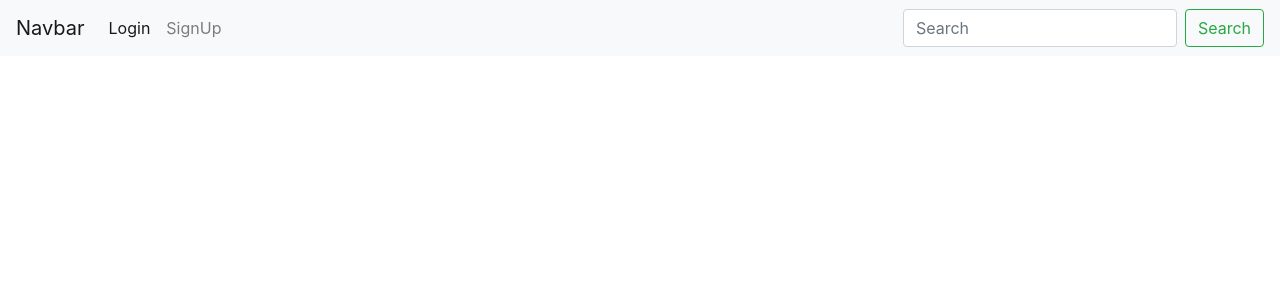
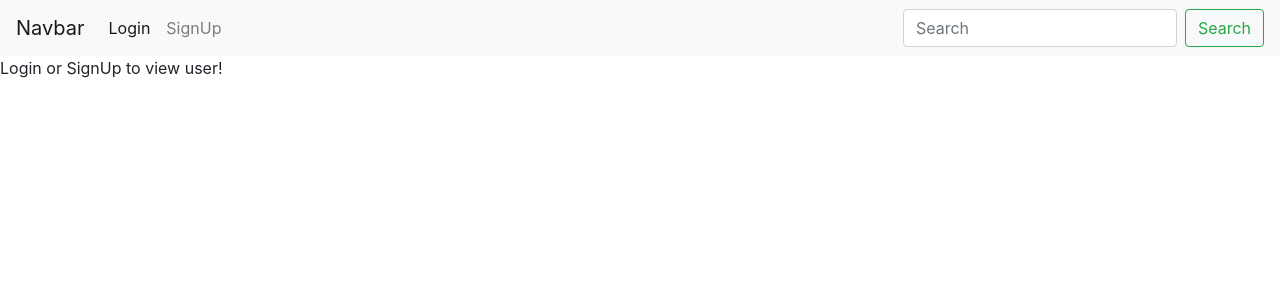
Before and after one commit to jpjp2328/project-03, a React (Create React App) app in the folder client/: page /user/1 in a window 1280 px wide. Shown: the top 300 px of the page. Built offline with nearby package versions, Linux system fonts and the light colour scheme; no server answers.

Commit message:
updated links/userprofile to return singleuser card/profile

```diff
--- a/client/src/components/Navbar.js
+++ b/client/src/components/Navbar.js
@@ -18,7 +18,7 @@ const Navbar = () => {
                         {Auth.loggedIn() ? (
                             <>
                                 <li className="nav-item active">
-                                    <Link className="nav-link" to="/profile">{Auth.getProfile().data.username}'s Profile <span className="sr-only">(current)</span></Link>
+                                    <Link className="nav-link" to={`/user/${Auth.getProfile().data.username}`}>{Auth.getProfile().data.username}'s Profile <span className="sr-only">(current)</span></Link>
                                 </li>
                                 <li className="nav-item">
                                     <Link className="nav-link" onClick={Auth.logout}>Logout</Link>
--- a/client/src/components/UserCard.js
+++ b/client/src/components/UserCard.js
@@ -1,4 +1,5 @@
 import React from 'react';
+import { Link } from 'react-router-dom';
 
 const UserCard = ({ user }) => {
     const { username, profilePicture, about } = user
@@ -6,7 +7,7 @@ const UserCard = ({ user }) => {
         <div className='card text-center' style={{ minHeight: '350px' }}>
             <div className='card-body'>
                 <img src={profilePicture[0].url} key={profilePicture[0].public_id} alt={profilePicture[0].public_id} style={{ height: '100px' }} className='img-thumbnail m-3' />
-                <h4 className='text-primary'>{username}</h4>
+                <Link to={`/user/${username}`}><h4 className='text-primary'>{username}</h4></Link>
                 <p>{about}</p>
             </div>
         </div>
--- a/client/src/pages/UserProfile.js
+++ b/client/src/pages/UserProfile.js
@@ -1,17 +1,46 @@
 import React from 'react';
 import { useQuery } from '@apollo/client';
+import { useParams } from 'react-router-dom';
+
+import Auth from '../utils/auth';
 import { GET_SINGLE_USER } from '../utils/queries';
+import Sidebar from '../components/Sidebar';
+import UserCard from '../components/UserCard';
 
 const UserProfile = () => {
-    const {loading, data} = useQuery(GET_SINGLE_USER, {
-        variables: {username: 'jpnewuser2'}
-    })
+    let params = useParams();
 
-    if(loading) return <p> Loading... </p>;
+    const { loading, data } = useQuery(GET_SINGLE_USER, {
+        variables: { username: params.username }
+    });
+
+
+
+    if (loading) return <p> Loading... </p>;
 
     return (
-        <div className='container'>
-            {JSON.stringify(data)}
+        <div>
+            {Auth.loggedIn() ? (
+                <>
+                    <div className='container-fluid pt-5'>
+                        <div className='row'>
+                            <div className='col-md-2'>
+                                {<Sidebar />}
+                            </div>
+                            <div className='col-md-10'>
+                                <div className='container'>
+                                    <br/>
+                                    <UserCard user={data.singleUser} />
+                                </div>
+                            </div>
+                        </div>
+                    </div>
+                </>
+            ) : (
+                <>
+                Login or SignUp to view user!
+                </>
+            )}
         </div>
     )
 }
```
